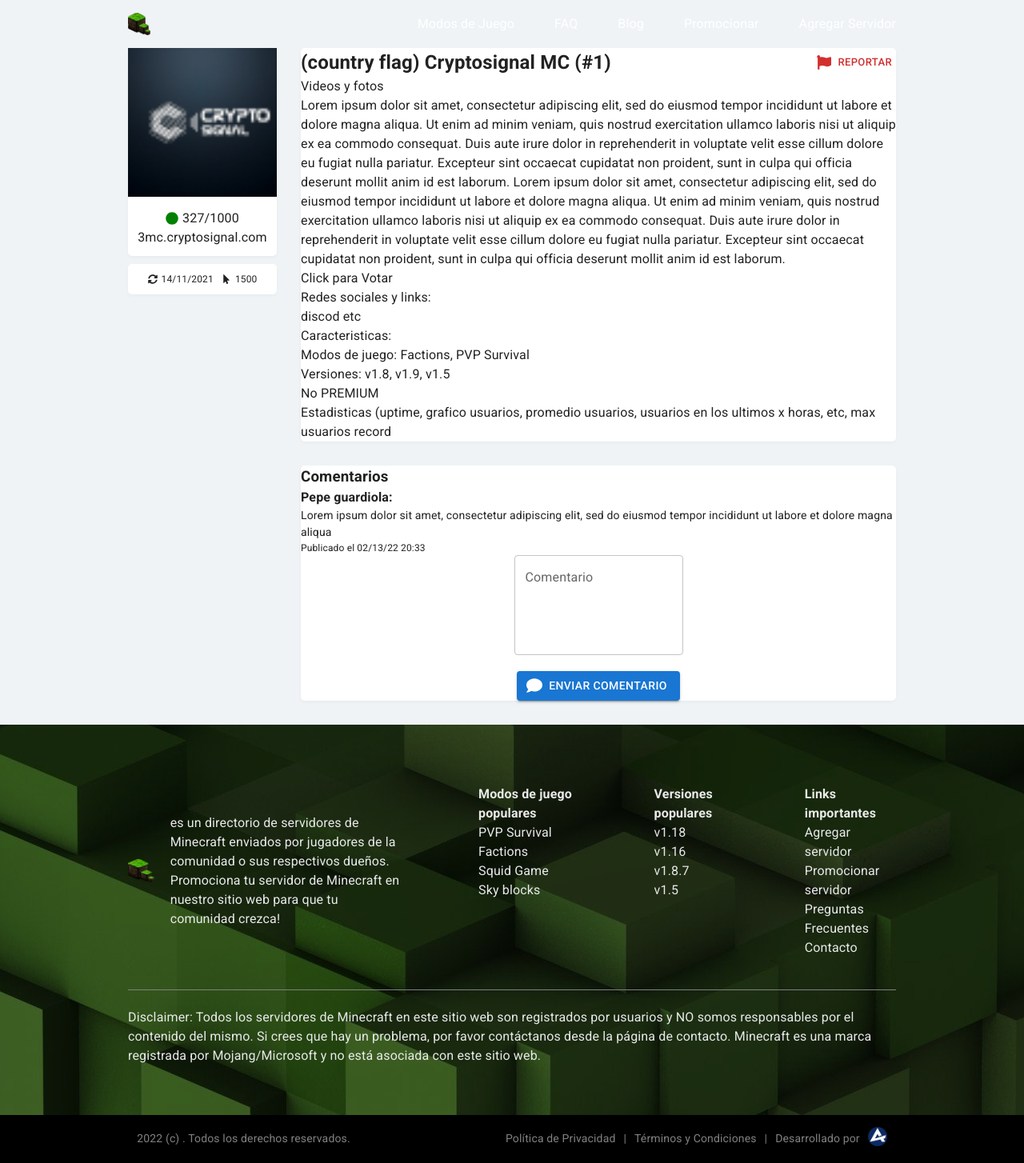
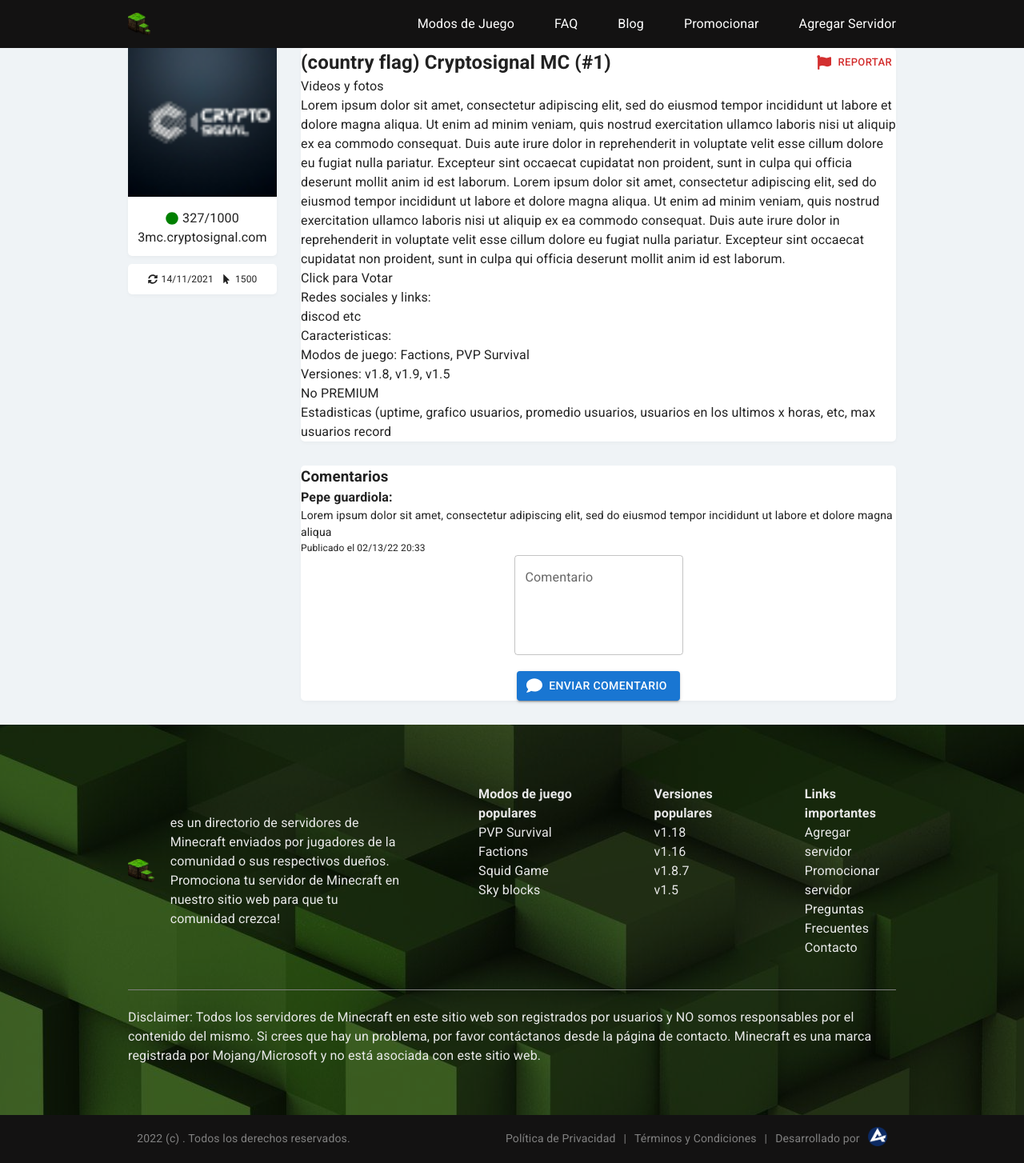
Before and after one commit to agsosa/minerank, a Next.js app in the folder client/: page /details in a window 1280 px wide. Shown: the whole page at 80% size. Built offline with nearby package versions, Linux system fonts and the light colour scheme; what src would draw is missing.

Commit message:
Update dark bg color

```diff
--- a/client/src/components/common/Footer/Footer.styled.tsx
+++ b/client/src/components/common/Footer/Footer.styled.tsx
@@ -71,7 +71,7 @@
 
 export const Copyright = styled.div`
   width: 100%;
-  background-color: black;
+  background-color: #131212;
   color: gray;
   display: flex;
   align-items: center;
--- a/client/src/components/common/Header/Header.styled.tsx
+++ b/client/src/components/common/Header/Header.styled.tsx
@@ -3,7 +3,7 @@
 
 export const HEADER_HEIGHT = "60px";
 
-export const Container = styled.div`
+export const Container = styled.div<{ fixedBackground?: boolean }>`
   width: 100%;
   position: fixed;
   top: 0;
@@ -12,7 +12,7 @@
   display: flex;
   justify-content: center;
   align-items: center;
-   //background-color: #201f1f;
+  background-color: ${(props) => (props.fixedBackground ? "#131212" : "transparent")};
   //border-bottom: 3px rgba(21, 143, 62, 1) solid;
   /*background-color: rgba(0, 0, 0, 0.5);
   backdrop-filter: blur(10px);*/
--- a/client/src/components/common/Header/Header.tsx
+++ b/client/src/components/common/Header/Header.tsx
@@ -2,9 +2,13 @@
 import Image from "next/image";
 import { getAppConfig } from "src/utils/appConfig.utils";
 
-const Header = () => {
+interface HeaderProps {
+  fixedBackground?: boolean;
+}
+
+const Header: React.FC<HeaderProps> = ({ fixedBackground, ...props }) => {
   return (
-    <Container>
+    <Container fixedBackground={fixedBackground} {...props}>
       <HeaderContent>
         <Logo>
           <Image src="/logo1.png" width="28" height="28" />
--- a/client/src/components/home/Hero/Hero.styled.tsx
+++ b/client/src/components/home/Hero/Hero.styled.tsx
@@ -51,7 +51,7 @@
   h3,
   h2 {
     display: table;
-    background-color: black;
+    background-color: #131212;
     padding: 6px 10px;
     border-radius: 5px;
     box-shadow: 0px 2px 4px rgba(0, 0, 0, 0.5);
--- a/client/src/pages/details/index.tsx
+++ b/client/src/pages/details/index.tsx
@@ -9,7 +9,7 @@
 const Details: NextPage = () => {
   return (
     <MainLayout>
-      <Header />
+      <Header fixedBackground />
 
       <DetailsLayout>
         <LeftColumn />
```
